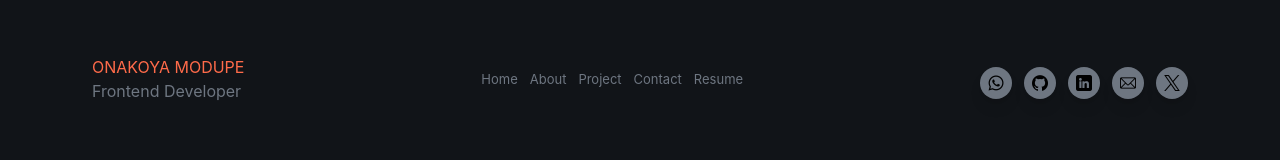
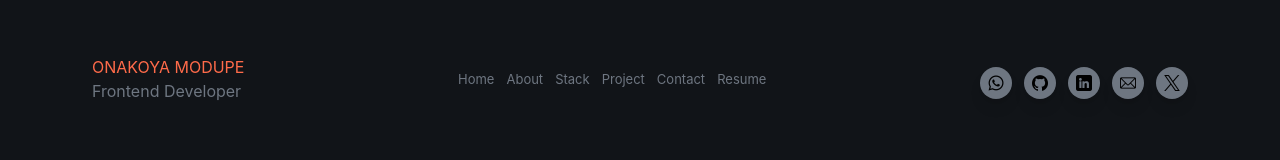
Before and after one commit to Modupe-Onakoya/onakoya-modupe-portfolio, a React (Vite) app: page / in a window 1280 px wide. Shown: the part 2371-2531 px from the top of the page. Built offline with nearby package versions, Linux system fonts and the light colour scheme.

Commit message:
link(footer): added stack link to d footer links

```diff
--- a/src/Components/Footer.jsx
+++ b/src/Components/Footer.jsx
@@ -26,6 +26,8 @@ const Footer = () => {
                 <div className=" flex space-x-3 text-[13px]">
                     <a href="#" className="text-black dark:text-[#6E7681]">Home</a>
                     <a href="#about" className="text-black dark:text-[#6E7681]">About</a>
+                    <a href="#about" className="text-black dark:text-[#6E7681]">Stack</a>
+
                     <a href="#project" className="text-black dark:text-[#6E7681]">Project</a>
                     <a href="#contact" className="text-black dark:text-[#6E7681]">Contact</a>
                     <a href="/Onakoya cv.pdf" className="text-black dark:text-[#6E7681]">Resume</a>
```
